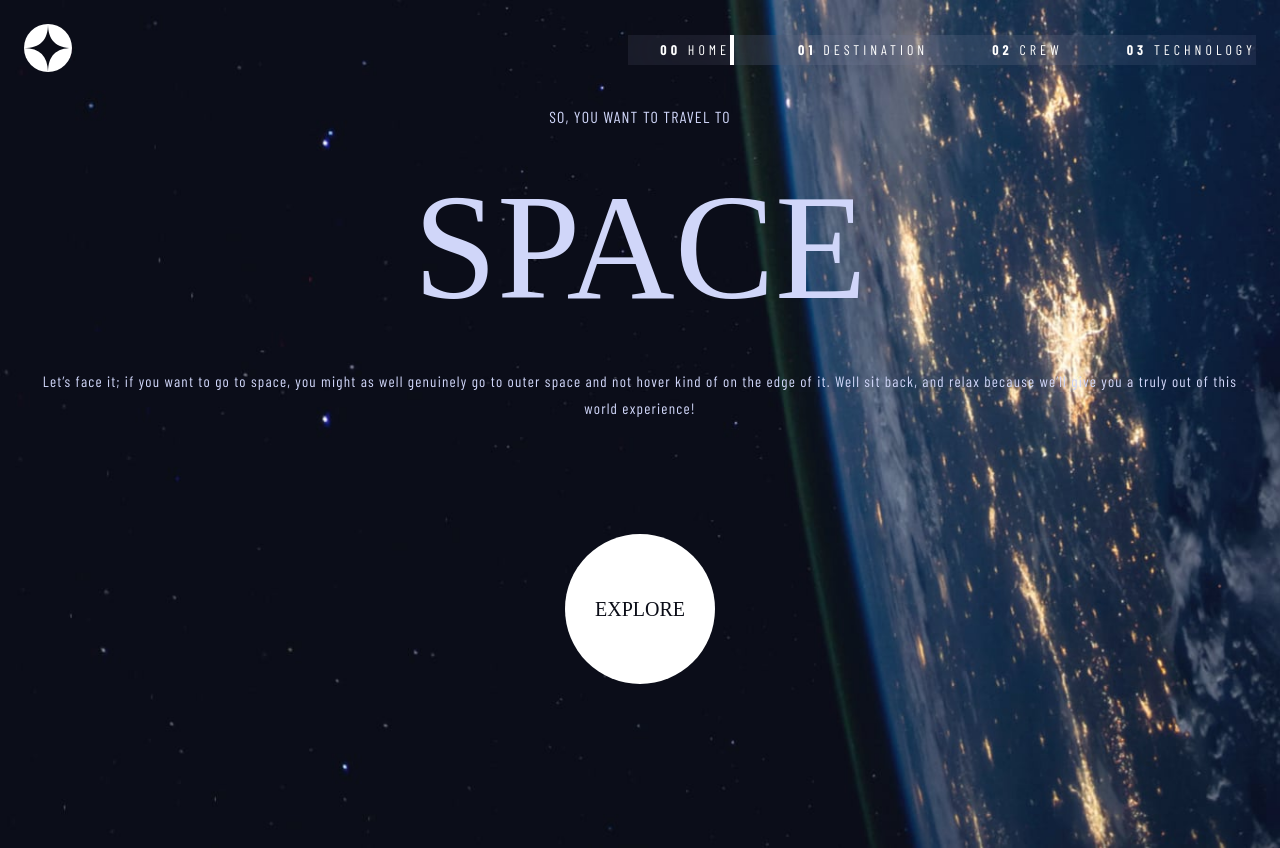
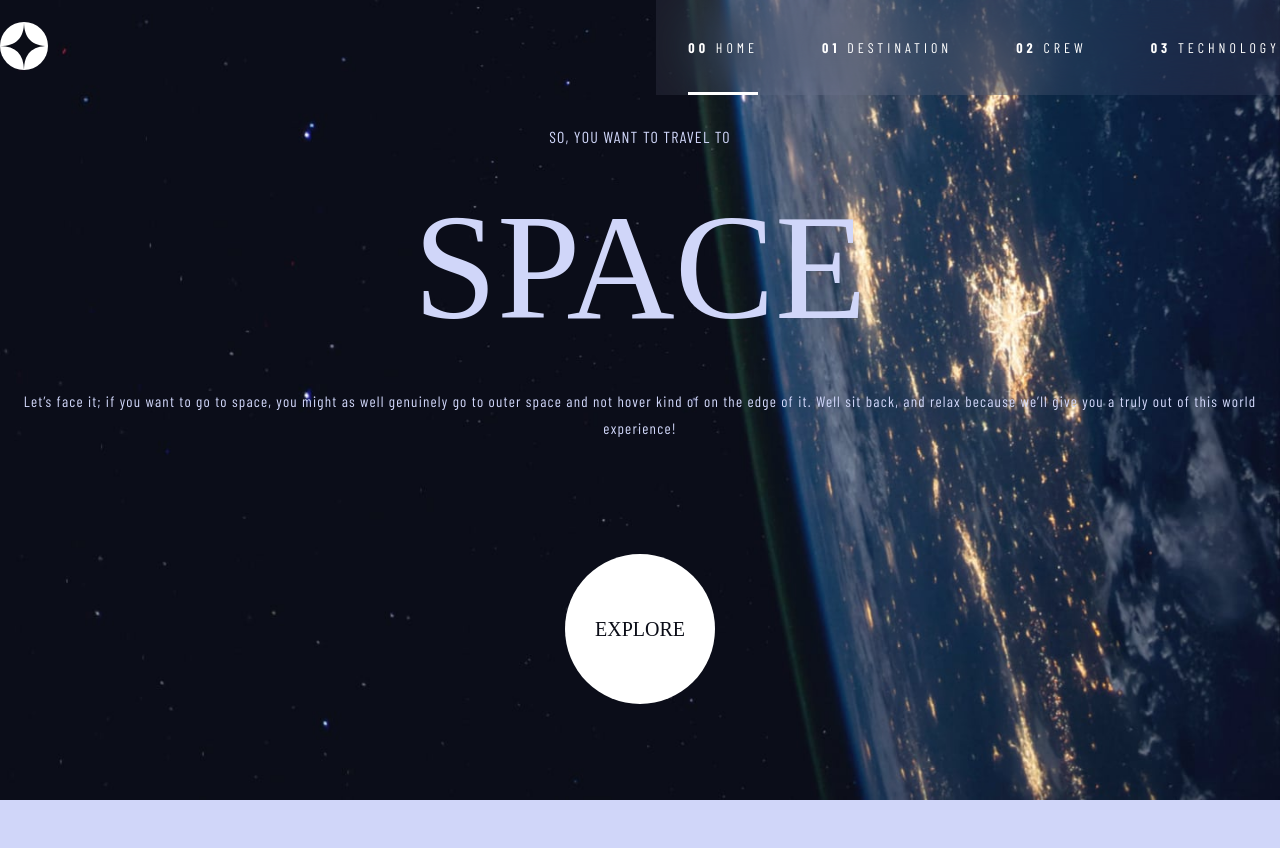
Before and after one commit to SAM-dev-pixel/sam-space-tourism-website-main, a plain HTML site: page starter-code/index.html in a window 1280 px wide. After the commit the page ends 800 px from the top, so only its background shows below. Drawn offline with nearby package versions, Linux system fonts and the light colour scheme; a web font is replaced by a local one.

Commit message:
fix: navbar responsive for tablet

```diff
--- a/starter-code/style.css
+++ b/starter-code/style.css
@@ -27,6 +27,7 @@ body {
 }
 @media (width >= 48rem) {
   body {
+    padding: 0;
     background-image: url(assets/home/background-home-tablet.jpg);
   }
 }
@@ -86,6 +87,7 @@ body {
 }
 @media (width >= 48rem) {
   .nav-links-contain {
+    height: 100% !important;
     padding-top: 0;
     display: flex;
     flex-direction: row;
@@ -94,7 +96,15 @@ body {
     transform: translateX(0);
   }
   .nav-link {
+    padding-block: 2.4375em;
+    position: relative;
     /* display: initial; */
+  }
+  .nav-dash {
+    width: 100%;
+    height: 0.1875rem;
+    position: absolute;
+    bottom: 0;
   }
   .hamburger-btn {
     display: none;
```
